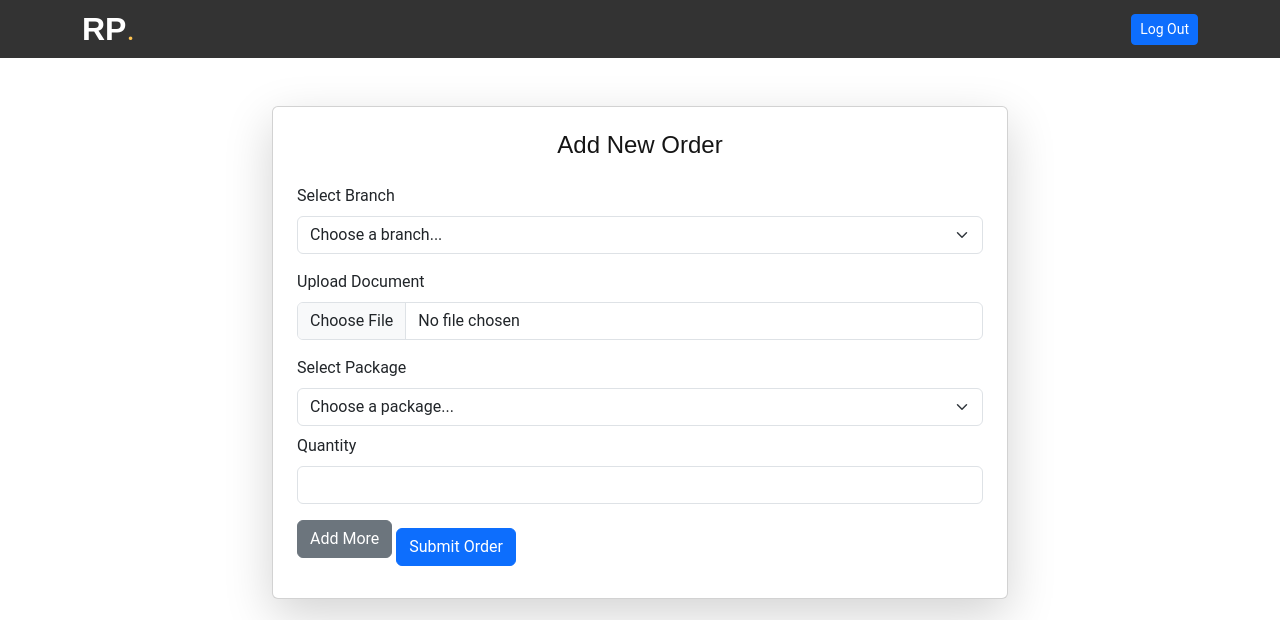
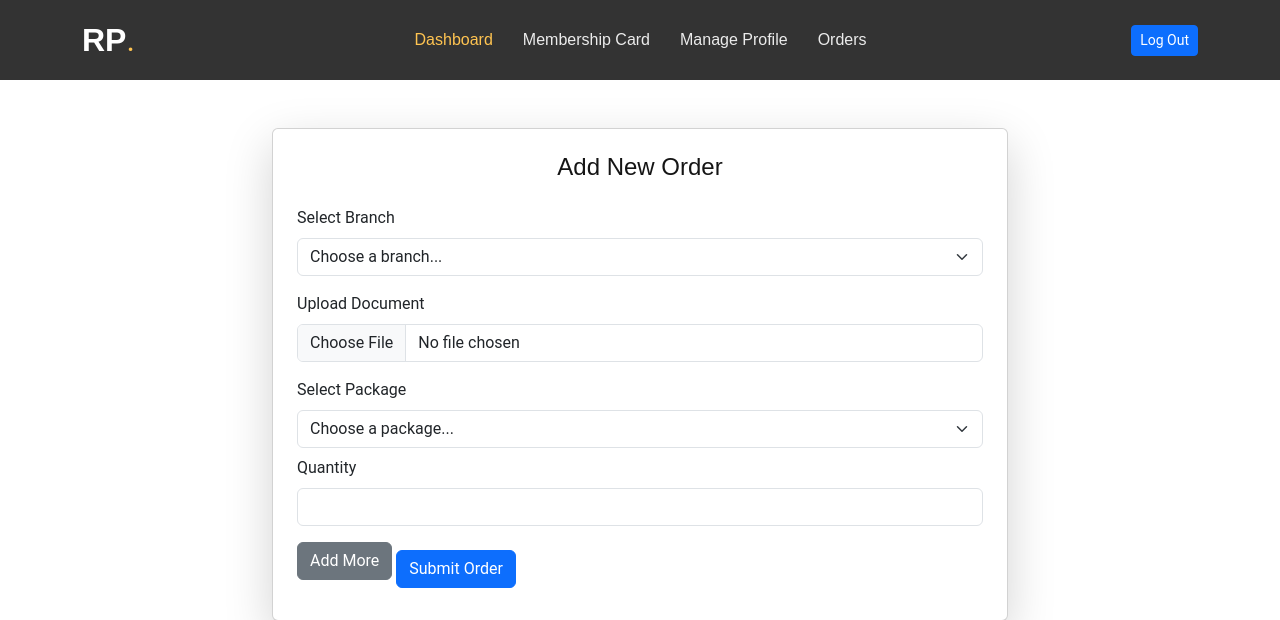
Before and after one commit to ALSABAEEI/web, a PHP site: page /web/addOrder.php in a window 1280 px wide. Shown: the top 620 px of the page. Run offline with PHP 8.4, Linux system fonts and the light colour scheme; the visitor is signed in with stand-in values (Sample User, id 1); data that the repository does not hold is empty.

Commit message:
modified:   addOrder.php 	modified:   dashboard.php 	modified:   payment.php 	modified:   success.php

```diff
--- a/addOrder.php
+++ b/addOrder.php
@@ -114,10 +114,20 @@ $conn->close();
     <!-- Header -->
     <header id="header" class="header d-flex align-items-center">
         <div class="container-fluid container-xl d-flex align-items-center justify-content-between">
-            <a href="#" class="logo d-flex align-items-center">
+            <a href="dashboard.php" class="logo d-flex align-items-center">
                 <h1 class="sitename">RP</h1>
                 <span>.</span>
             </a>
+            <nav id="navmenu" class="navmenu">
+                <ul>
+                    <li><a href="Dashboard.php" class="active">Dashboard</a></li>
+                    <li><a href="membership-card.php">Membership Card</a></li>
+                    <li><a href="update-student-info.php">Manage Profile</a></li>
+                    <li><a href="orders.php">Orders</a></li>
+
+                </ul>
+                <i class="mobile-nav-toggle d-xl-none bi bi-list"></i>
+            </nav>
             <a href="logout.php" class="btn btn-primary btn-sm">Log Out</a>
         </div>
     </header>
```
Also changed, not shown: dashboard.php (+21 -4 lines), payment.php (+11 -0 lines), success.php (+11 -0 lines).
